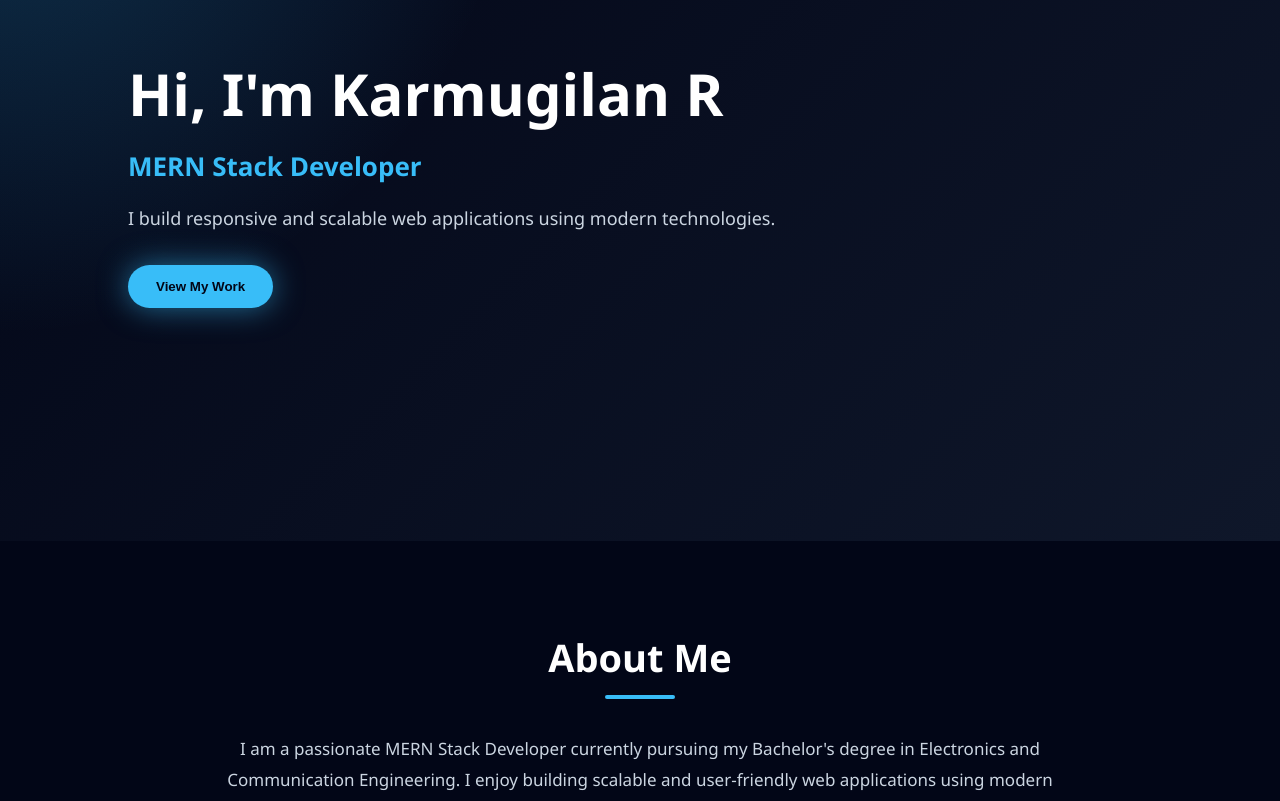
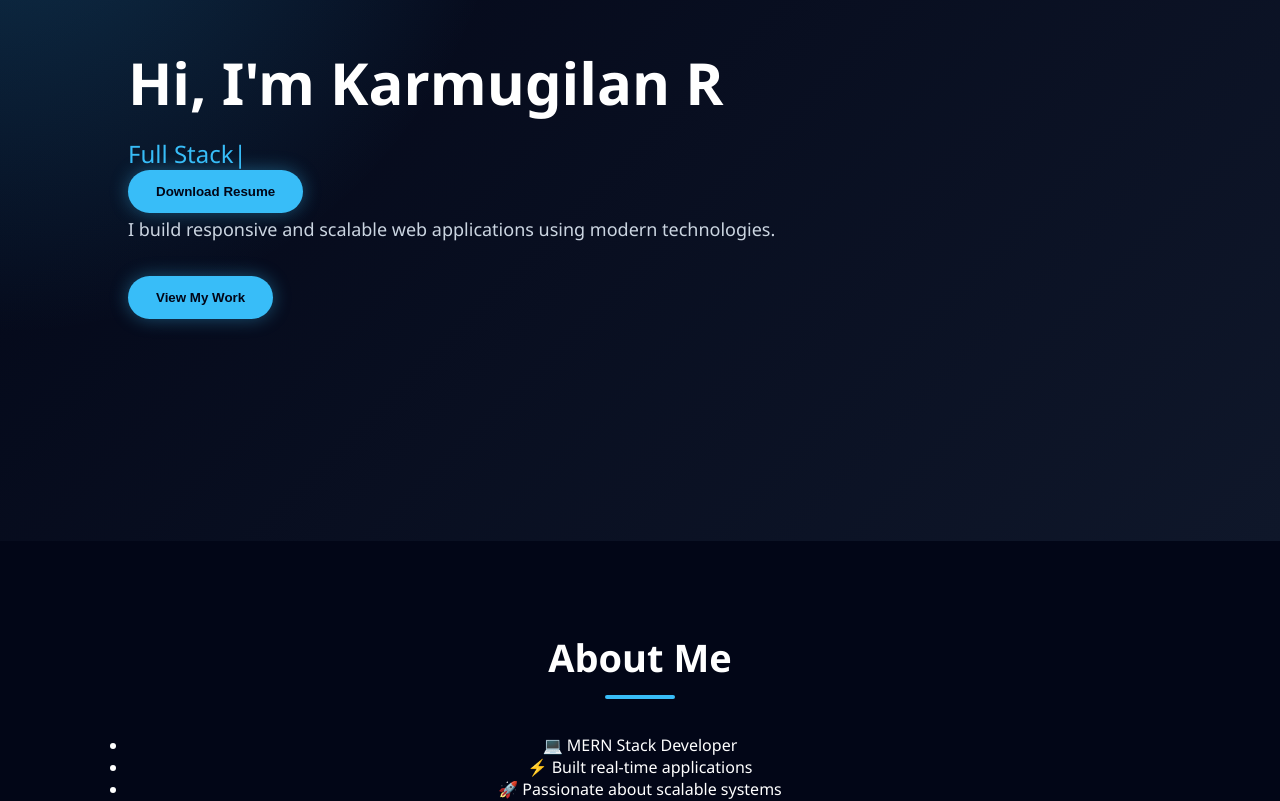
Before and after one commit to Karmugilan-vk/Portfolio, a React (Vite) app: page / in a window 1280 px wide. Shown: the part 260-1061 px from the top of the page. Built offline with nearby package versions, Linux system fonts and the light colour scheme.

Commit message:
Resume download

```diff
--- a/package.json
+++ b/package.json
@@ -13,8 +13,11 @@
     "deploy": "gh-pages -d dist"
   },
   "dependencies": {
+    "framer-motion": "^12.38.0",
     "react": "^19.2.5",
-    "react-dom": "^19.2.5"
+    "react-dom": "^19.2.5",
+    "react-icons": "^5.6.0",
+    "react-type-animation": "^3.2.0"
   },
   "devDependencies": {
     "@eslint/js": "^10.0.1",
--- a/src/App.jsx
+++ b/src/App.jsx
@@ -1,11 +1,24 @@
+import { useEffect, useState } from "react";
 import Navbar from "./components/Navbar";
 import Hero from "./components/Hero";
 import Skills from "./components/Skills";
 import About from "./components/About";
 import Contact from "./components/Contact";
 import Projects from "./components/Projects";
+import Footer from "./components/Footer";
 
 function App() {
+  const [loading, setLoading] = useState(true);
+
+  useEffect(() => {
+    setTimeout(() => {
+      setLoading(false);
+    }, 2000); // 2 sec loader
+  }, []);
+
+  if (loading) {
+    return <div className="loader"></div>;
+  }
   return (
     <>
       <Navbar />
@@ -14,6 +27,7 @@
       <Projects />
       <Skills />
       <Contact />
+      <Footer />
     </>
   );
 }
--- a/src/components/About.jsx
+++ b/src/components/About.jsx
@@ -2,24 +2,28 @@
   return (
     <section id="about" className="about">
       <h2>About Me</h2>
+      <ul>
+        <li>💻 MERN Stack Developer</li>
+        <li>⚡ Built real-time applications</li>
+        <li>🚀 Passionate about scalable systems</li>
+      </ul>
 
       <p>
-        I am a passionate MERN Stack Developer currently pursuing my
-        Bachelor's degree in Electronics and Communication Engineering.
-        I enjoy building scalable and user-friendly web applications
-        using modern technologies.
+        I am a passionate MERN Stack Developer currently pursuing my Bachelor's
+        degree in Electronics and Communication Engineering. I enjoy building
+        scalable and user-friendly web applications using modern technologies.
       </p>
 
       <p>
-        I have hands-on experience in developing full-stack applications
-        like Chatify, a real-time chat application, and ThinkBoard, a
-        note management system. I am always eager to learn new technologies
-        and improve my problem-solving skills.
+        I have hands-on experience in developing full-stack applications like
+        Chatify, a real-time chat application, and ThinkBoard, a note management
+        system. I am always eager to learn new technologies and improve my
+        problem-solving skills.
       </p>
 
       <p>
-        My goal is to secure a software development internship where I
-        can contribute to real-world projects and grow as a developer.
+        My goal is to secure a software development internship where I can
+        contribute to real-world projects and grow as a developer.
       </p>
     </section>
   );
--- a/src/components/Contact.jsx
+++ b/src/components/Contact.jsx
@@ -1,3 +1,5 @@
+import { FaGithub, FaLinkedin } from "react-icons/fa";
+
 function Contact() {
   return (
     <section id="contact" className="contact">
@@ -8,10 +10,11 @@
       <div className="contact-links">
         <a href="mailto:yourmail@gmail.com">📧 Email</a>
         <a href="https://github.com/Karmugilan-vk" target="_blank">
-          💻 GitHub
+          <FaGithub /> GitHub
         </a>
+
         <a href="https://linkedin.com/in/your-linkedin" target="_blank">
-          🔗 LinkedIn
+          <FaLinkedin /> LinkedIn
         </a>
       </div>
     </section>
--- /dev/null
+++ b/src/components/Footer.jsx
@@ -0,0 +1,9 @@
+function Footer() {
+  return (
+    <footer className="footer">
+      <p>© 2026 Karmugilan R | All Rights Reserved</p>
+    </footer>
+  );
+}
+
+export default Footer;
--- a/src/components/Hero.jsx
+++ b/src/components/Hero.jsx
@@ -1,12 +1,38 @@
+import { TypeAnimation } from "react-type-animation";
+
 function Hero() {
   return (
     <section className="hero">
       <h1>Hi, I'm Karmugilan R</h1>
-      <h3>MERN Stack Developer</h3>
+      <TypeAnimation
+        sequence={[
+          "MERN Stack Developer",
+          1500,
+          "Full Stack Developer",
+          1500,
+          "Open Source Enthusiast",
+          1500,
+        ]}
+        speed={50}
+        repeat={Infinity}
+        style={{ fontSize: "24px", color: "#38bdf8" }}
+      />
+      <a href={`${import.meta.env.BASE_URL}resume.pdf`} download>
+        <button>Download Resume</button>
+      </a>
       <p>
-        I build responsive and scalable web applications using modern technologies.
+        I build responsive and scalable web applications using modern
+        technologies.
       </p>
-      <button>View My Work</button>
+      <button
+        onClick={() => {
+          document
+            .getElementById("projects")
+            .scrollIntoView({ behavior: "smooth" });
+        }}
+      >
+        View My Work
+      </button>
     </section>
   );
 }
--- a/src/index.css
+++ b/src/index.css
@@ -422,3 +422,33 @@
     flex-direction: column;
   }
 }
+
+.contact-links a {
+  display: flex;
+  align-items: center;
+  gap: 8px;
+}
+
+.loader {
+  height: 100vh;
+  display: flex;
+  justify-content: center;
+  align-items: center;
+  background: #020617;
+}
+
+.loader::after {
+  content: "";
+  width: 60px;
+  height: 60px;
+  border: 6px solid #1e293b;
+  border-top: 6px solid #38bdf8;
+  border-radius: 50%;
+  animation: spin 1s linear infinite;
+}
+
+@keyframes spin {
+  100% {
+    transform: rotate(360deg);
+  }
+}
```
Also changed, not shown: 2 other files (tests, documents, lock files or other folders).
